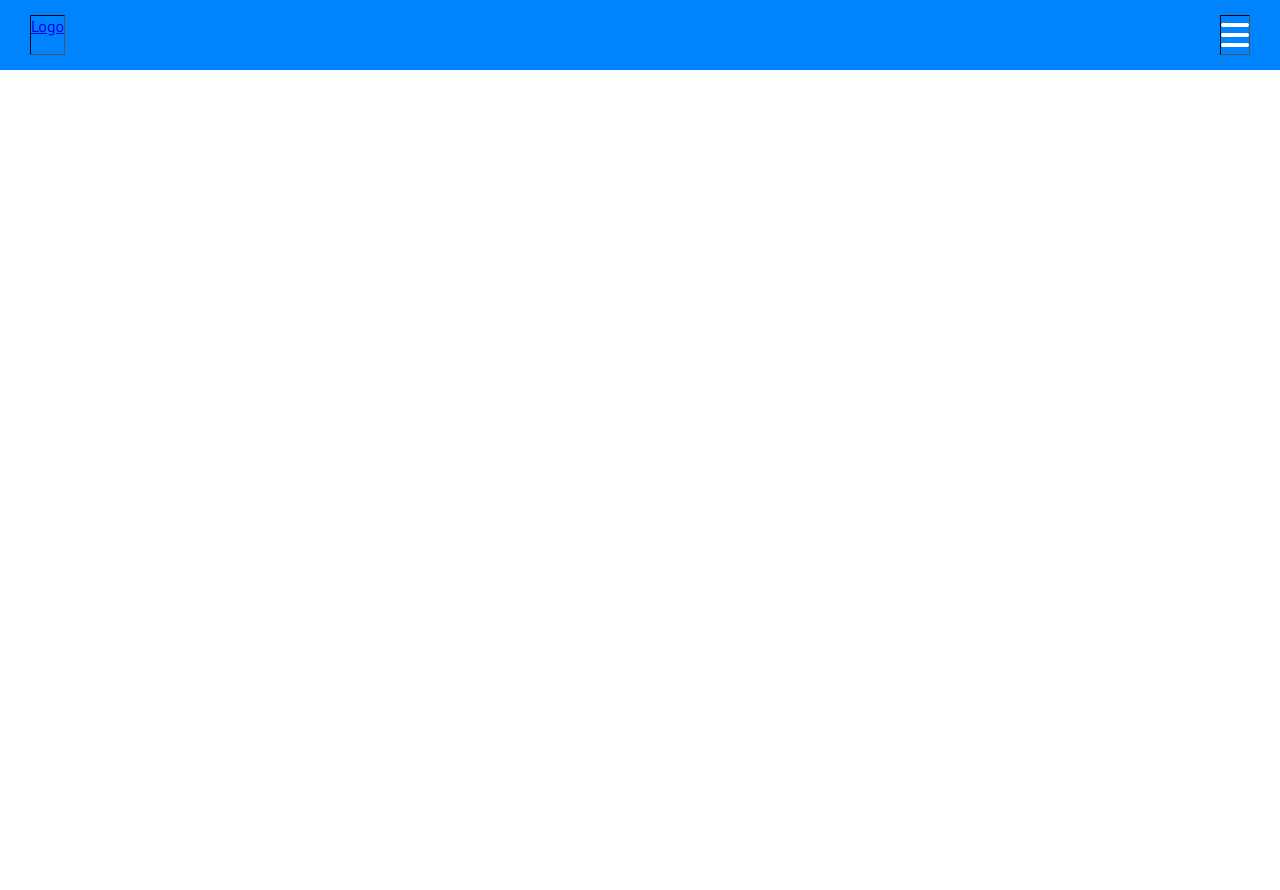
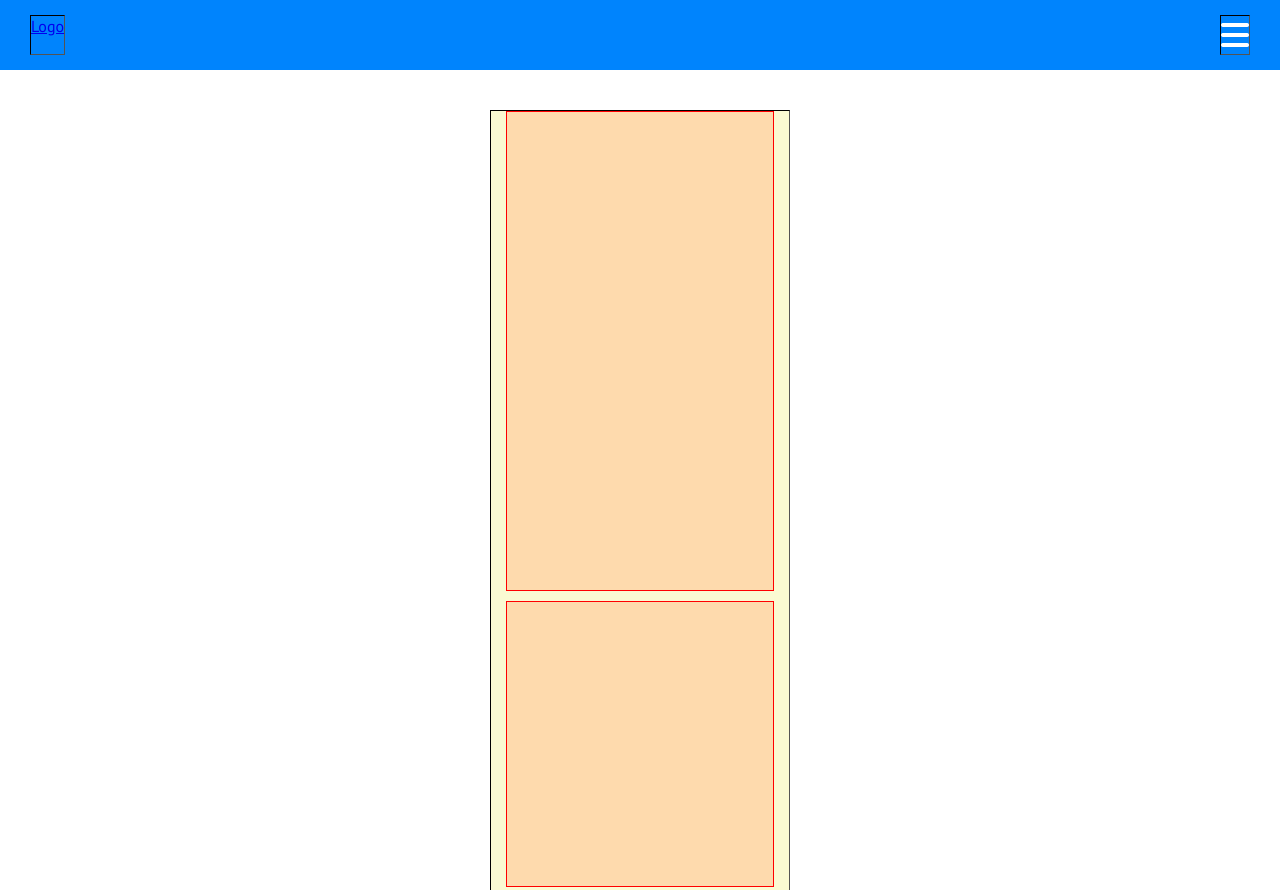
Before and after one commit to GabrieleLombard01/htmlcss-responsive-layout, a plain HTML site: page index.html in a window 1280 px wide. Shown: the top 890 px of the page. Before the commit the page ends 800 px from the top, so only its background shows below. Drawn offline with Linux system fonts and the light colour scheme.

Commit message:
first row

```diff
--- a/css/style.css
+++ b/css/style.css
@@ -17,9 +17,31 @@ header{
     background-color: #0084fd;
     display: flex;
     justify-content: space-between;
+    position: sticky;
+    top: 0;
 }
 /*Utilties*/
-
+.conteiner{
+    margin: 40px auto 40px auto;
+    width: 300px;
+    border: dashed black 1px;
+    border-style: inset;
+}
+.row{
+    background-color: lightgoldenrodyellow;
+    display: flex;
+    align-items: center;
+    flex-direction: column;
+    flex-wrap: wrap;
+    gap: 10px;
+    width: 100%;
+}
+.col{
+    width: 90%;
+    min-height: calc(100vh / 2.8);
+    background-color: rgb(254, 218, 173);
+    border: solid red 1px;
+}
 /*Sidebar*/
 .nav_link{
     border: solid black 1px;
@@ -29,3 +51,6 @@ header{
 .fa-bars{
     padding-top: 19px;
 }
+.frs-rw :first-child{
+    min-height: 60vh;
+}
--- a/index.html
+++ b/index.html
@@ -29,14 +29,18 @@
             <a href="#">
                 <i class="fa-solid fa-bars fa-2xl" style="color: #ffffff;"></i>
             </a>
-
         </nav>
-
     </header>
 <!--first row-->
     <main>
         <div class="conteiner">
-
+            <div class="row frs-rw">
+                <div class="col"></div>
+                <div class="col"></div>
+                <div class="col"></div>
+                <div class="col"></div>
+                <div class="col"></div>
+            </div>
         </div>
     </main>
 <!--second row-->
```
